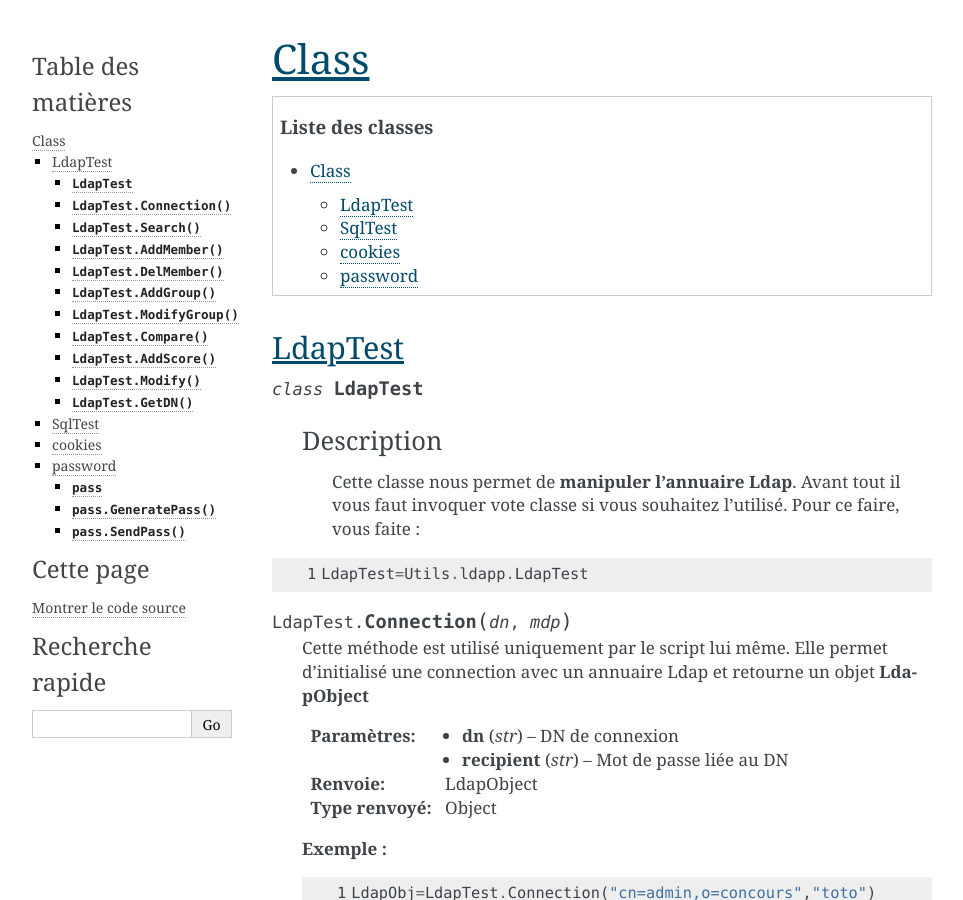
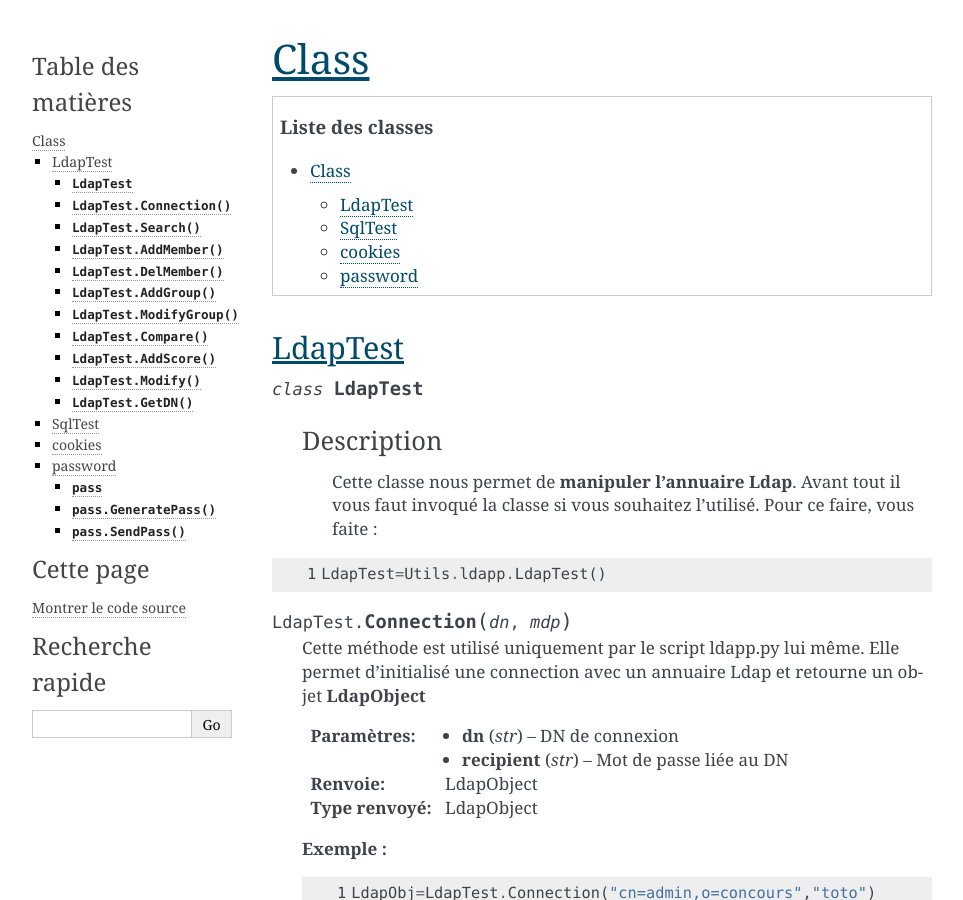
Before and after one commit to soldatroket/ProjetHacking, a Sphinx documentation site: the page built from Documentation/classe.rst, in a window 1280 px wide and 900 px high. Shown: the whole window, without its empty margins (148-1111 px from the left). Built offline with Sphinx 7.4.7, drawn with Linux system fonts in a browser that asks for light colours.

Commit message:
Update classe.rst

```diff
--- a/Documentation/classe.rst
+++ b/Documentation/classe.rst
@@ -14,25 +14,25 @@ LdapTest
    +++++++++++
 
        Cette classe nous permet de **manipuler l'annuaire Ldap**.
-       Avant tout il vous faut invoquer vote classe si vous souhaitez l'utilisé.
+       Avant tout il vous faut invoqué la classe si vous souhaitez l'utilisé.
        Pour ce faire, vous faite :
 
 .. code-block:: python
    :linenos:
 
-   LdapTest=Utils.ldapp.LdapTest
+   LdapTest=Utils.ldapp.LdapTest()
 
 
 
 .. method:: LdapTest.Connection(dn,mdp)
 
-   Cette méthode est utilisé uniquement par le script lui même.
+   Cette méthode est utilisé uniquement par le script ldapp.py lui même.
    Elle permet d'initialisé une connection avec un annuaire Ldap et retourne un objet **LdapObject**
 
    :param str dn: DN de connexion
    :param str recipient: Mot de passe liée au DN
    :return: LdapObject
-   :rtype: Object
+   :rtype: LdapObject
 
    **Exemple :**
 
```
